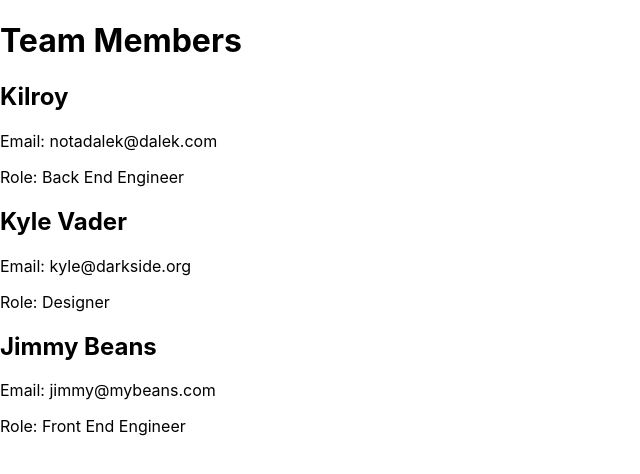
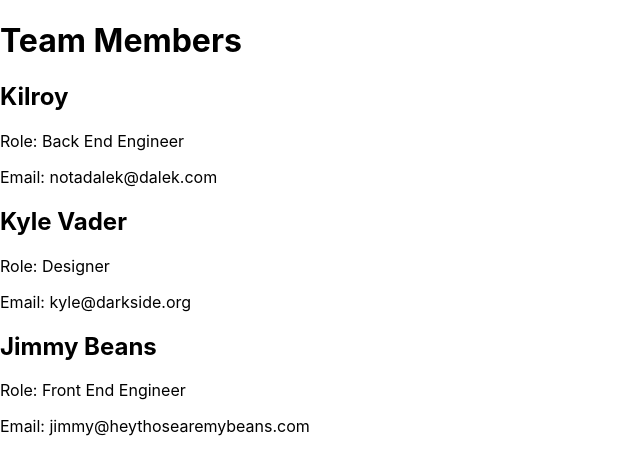
Before and after one commit to bloominstituteoftechnology/team-builder, a React (Create React App) app in the folder team-builder/: page / in a window 1280 px wide. Shown: the top 474 px of the page, without its empty margins (0-640 px from the left). Built offline with nearby package versions, Linux system fonts and the light colour scheme.

Commit message:
Separates components

```diff
--- a/team-builder/src/App.js
+++ b/team-builder/src/App.js
@@ -1,27 +1,29 @@
-import { useState, useEffect } from 'react';
-import './App.css';
-import teamMembers from './data/data';
+import { useState, useEffect } from "react";
+import "./App.css";
+import teamMembers from "./data/data";
+import TeamMember from "./Components/TeamMember";
+import LoadScreen from "./Components/LoadScreen";
 
 function App() {
   const [team, setTeam] = useState([]);
 
-  useEffect(() => setTeam(teamMembers), [])
+  useEffect(() => setTeam(teamMembers), []);
 
-  return (team.length > 0 ?
-    (<div className="App">
+  return team.length > 0 ? (
+    <div className="App">
       <h1>Team Members</h1>
-      {team.map((member, index) =>
-        <div className="team_member" key={index} >
-          <h2>{member.name}</h2>
-          <p>Email: {member.email}</p>
-          <p>Role: {member.role}</p>
-        </div>
-      )}
-    </div>)
-    : (<div className="App">
-      <h1>Team Members</h1>
-      <p>Fetching Team Members...</p>
-    </div>));
-};
+      {team.map((member, index) => (
+        <TeamMember
+          key={index}
+          name={member.name}
+          email={member.email}
+          role={member.role}
+        />
+      ))}
+    </div>
+  ) : (
+    <LoadScreen />
+  );
+}
 
 export default App;
--- /dev/null
+++ b/team-builder/src/Components/LoadScreen.js
@@ -0,0 +1,12 @@
+import React from "react";
+
+const LoadScreen = () => {
+  return (
+    <div className="App">
+      <h1>Team Members</h1>
+      <p>Loading...</p>
+    </div>
+  );
+};
+
+export default LoadScreen;
--- /dev/null
+++ b/team-builder/src/Components/TeamMember.js
@@ -0,0 +1,12 @@
+import React from 'react';
+
+const TeamMember = (props) => {
+    const {name, email, role} = props;
+    return ( <div className="team_member">
+        <h2>{name}</h2>
+        <p>Role: {role}</p>
+        <p>Email: {email}</p>
+    </div> );
+}
+
+export default TeamMember;
--- a/team-builder/src/data/data.js
+++ b/team-builder/src/data/data.js
@@ -11,7 +11,7 @@ const teamMembers = [
     },
     {
         name: "Jimmy Beans",
-        email: "jimmy@mybeans.com",
+        email: "jimmy@heythosearemybeans.com",
         role: "Front End Engineer"
     }
 ]
```
